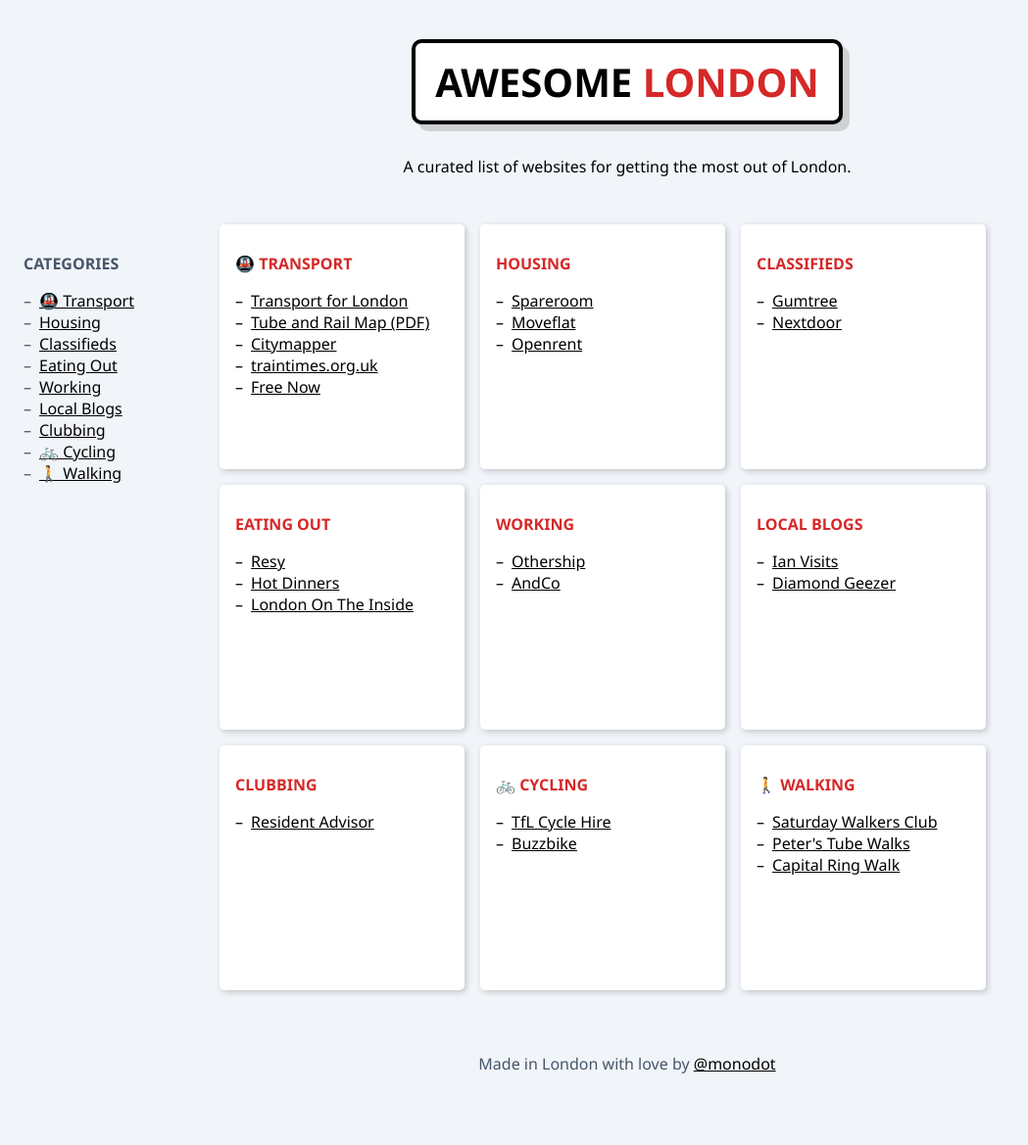
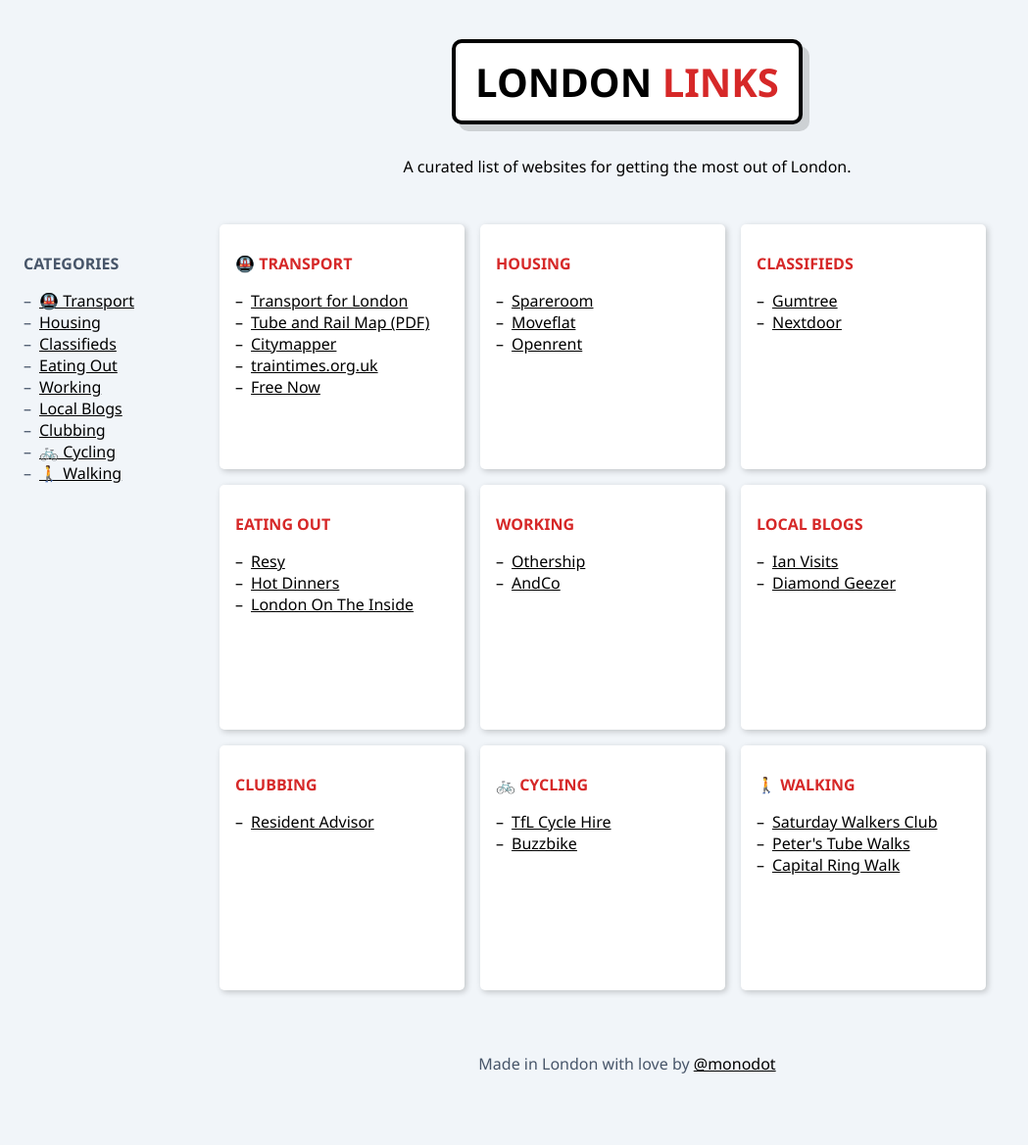
Before and after one commit to monodot/london-links, a Jekyll site: the page built from index.md, in a window 1280 px wide. Shown: the whole page at 98% size, without its empty margins (0-1049 px from the left). Built offline with Jekyll 4.4.1, drawn with Linux system fonts in a browser that asks for light colours.

Commit message:
Rename to London Links

```diff
--- a/_layouts/default.html
+++ b/_layouts/default.html
@@ -10,7 +10,7 @@
 
 <div class="header">
     <div class="logo">
-        <h1>Awesome <span>London</span></h1>
+        <h1>London <span>Links</span></h1>
     </div>
     <p>A curated list of websites for getting the most out of London.</p>
 </div>
```
